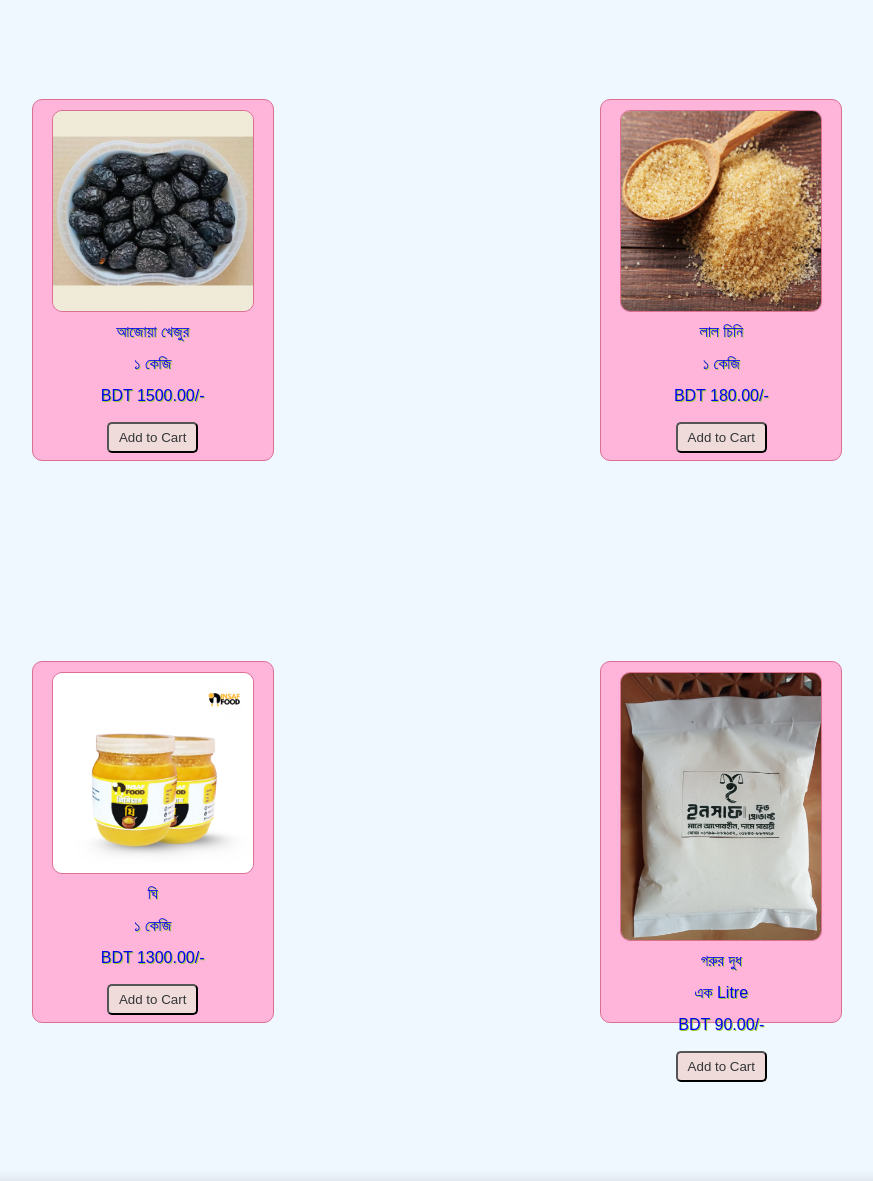
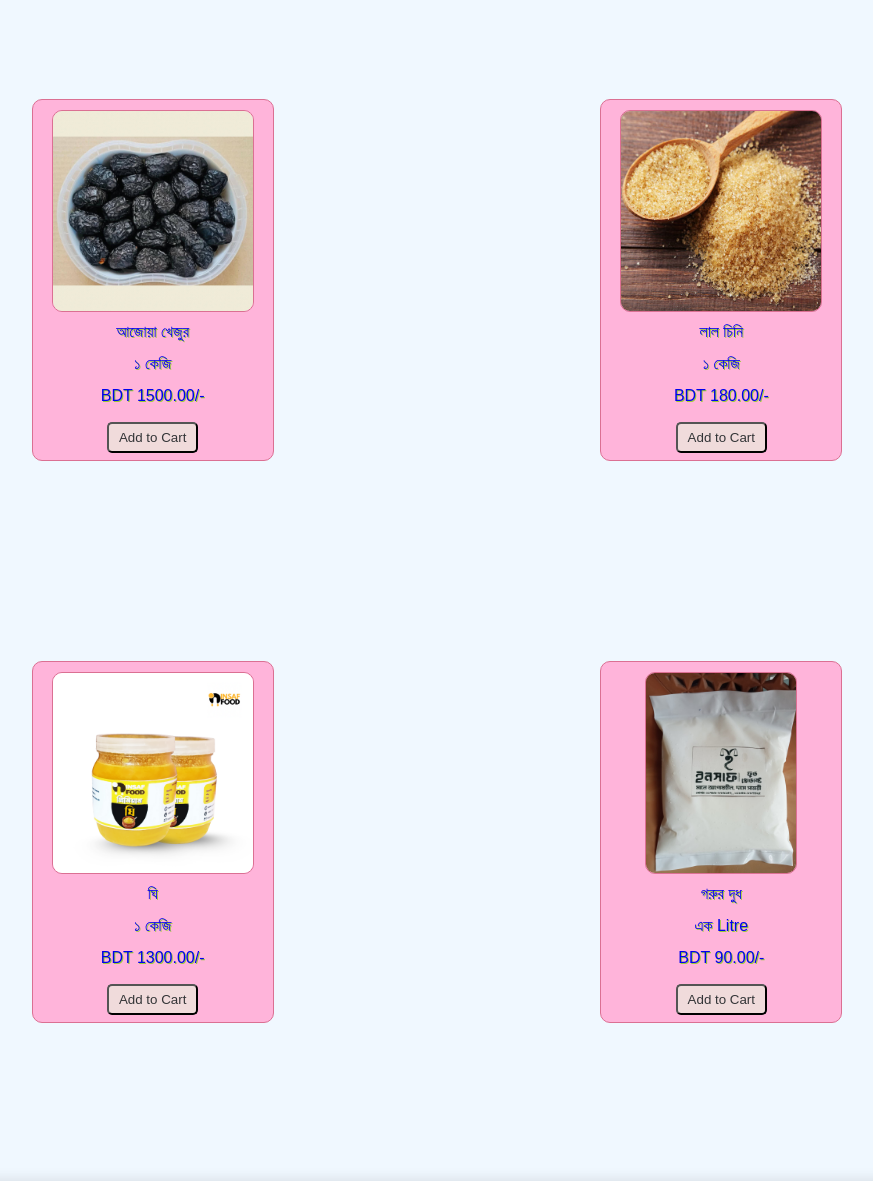
Before and after one commit to marjuksajid/insaf, a Django app: page / in a window 1280 px wide. Shown: the part 185-1366 px from the top of the page, without its empty margins (203-1076 px from the left). Run offline with Django 5.2, Linux system fonts and the light colour scheme; data comes from the database, SQL or seed files in the repository; both versions use the stored data as it was after the commit.

Commit message:
Refactor code structure for improved readability and maintainability

```diff
--- a/static/shop/style.css
+++ b/static/shop/style.css
@@ -75,7 +75,7 @@ h1 {
     position: relative;
     top: 10px;
     border: palevioletred solid 1px;
-    width: 200px;
+    height: 200px;
     border-radius: 10px;
     margin: 0;
 }
```
Also changed, not shown: db.sqlite3, media/shop/products/milk.jpg (added).
